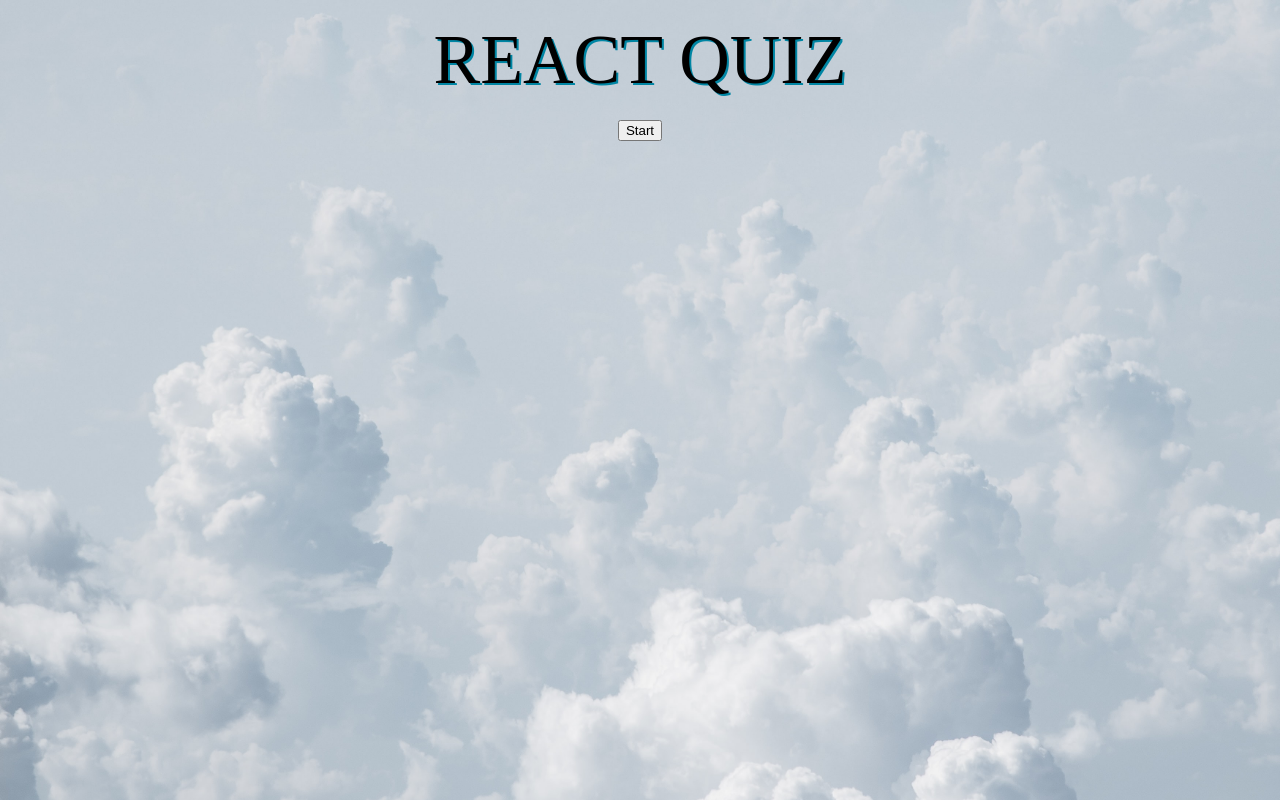
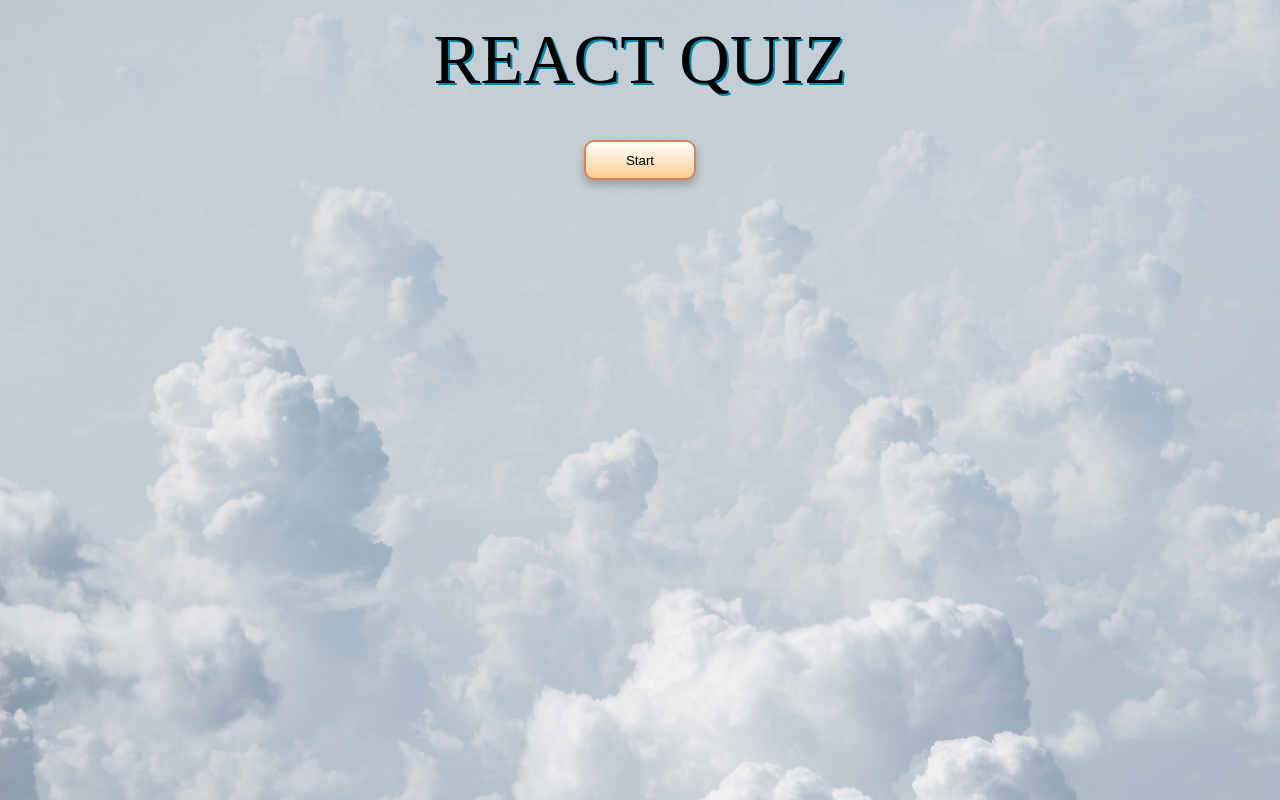
Before and after one commit to ray-flores/quiz_app, a React (Create React App) app: page / in a window 1280 px wide. Built offline with nearby package versions, Linux system fonts and the light colour scheme.

Commit message:
Add styling to start and next buttons

```diff
--- a/src/App.styles.ts
+++ b/src/App.styles.ts
@@ -53,4 +53,20 @@
     text-align: center;
     margin: 20px;
   }
+
+  .start, .next {
+    cursor: pointer;
+    background: linear-gradient(180deg, #fff, #ffcc91);
+    border: 2px solid #d38558;
+    box-shadow: 0px 5px 10px rgba(0, 0, 0, 0.25);
+    border-radius: 10px;
+    height: 40px;
+    margin: 20px 0;
+    padding: 0 40px;
+  }
+
+  .start {
+    max-width: 200px;
+  }
+
 `;
```
